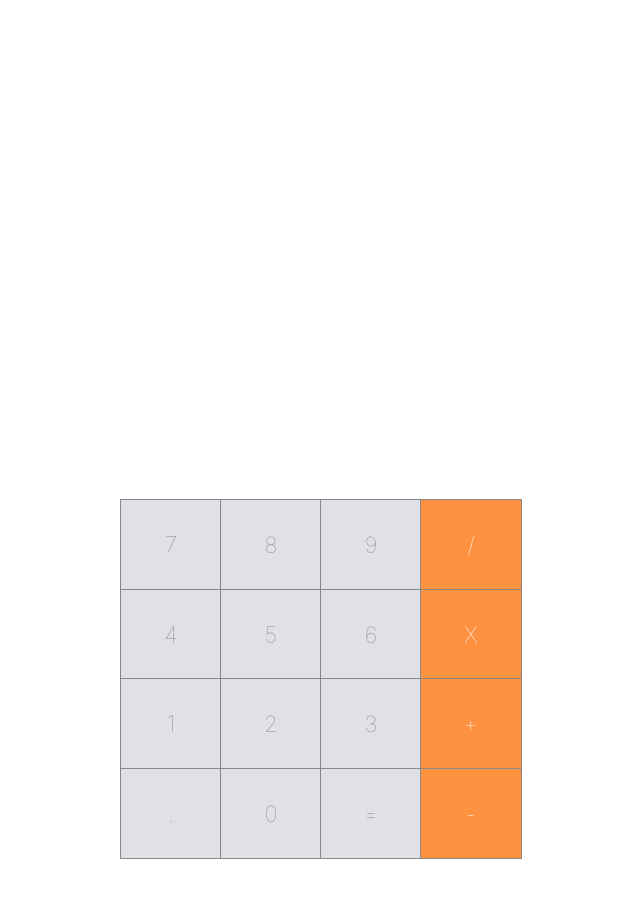
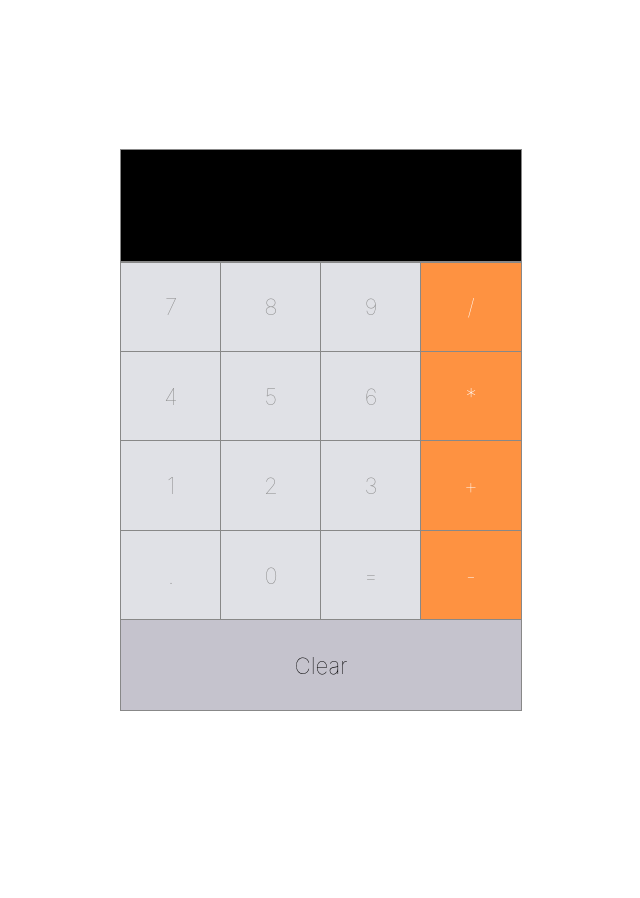
Before and after one commit to dmoneyballer/react-calculator, a React (Create React App) app: page / in a window 1280 px wide. Shown: the top 898 px of the page, without its empty margins (319-959 px from the left). Built offline with nearby package versions, Linux system fonts and the light colour scheme.

Commit message:
working calculator

```diff
--- a/package.json
+++ b/package.json
@@ -3,6 +3,7 @@
   "version": "0.1.0",
   "private": true,
   "dependencies": {
+    "mathjs": "^5.4.2",
     "react": "^16.8.1",
     "react-dom": "^16.8.1",
     "react-scripts": "2.1.5"
--- a/src/App.css
+++ b/src/App.css
@@ -2,7 +2,7 @@
   display: flex;
   justify-content: center;
   align-items: center;
-  height: 200vh;
+  height: 900px;
   width: 100%;
 }
 .calc-wrapper {
--- a/src/App.js
+++ b/src/App.js
@@ -1,33 +1,58 @@
 import React, { Component } from 'react';
 import './App.css';
-import Button from './components/Button';
+import { Button } from './components/Button';
+import { Input } from './components/Input';
+import { ClearButton } from './components/ClearButton';
+import * as math from 'mathjs';
+
 class App extends Component {
+  constructor (props) {
+    super(props);
+    this.state = {
+      input: ""
+    }
+  }
+
+  addToInput = val => {
+    this.setState({input: this.state.input + val});
+  };
+  handleEqual = () => {
+    this.setState({input: math.eval(this.state.input)})
+  }
+
+
   render() {
     return (<div className="App">
         <div className="calc-wrapper">
+          <Input input={this.state.input}></Input>
           <div className="row">
-            <Button>7</Button>
-            <Button>8</Button>
-            <Button>9</Button>
-            <Button>/</Button>
+            <Button handleClick={this.addToInput}>7</Button>
+            <Button handleClick={this.addToInput}>8</Button>
+            <Button handleClick={this.addToInput}>9</Button>
+            <Button handleClick={this.addToInput}>/</Button>
           </div>
           <div className="row">
-            <Button>4</Button>
-            <Button>5</Button>
-            <Button>6</Button>
-            <Button>X</Button>
+            <Button handleClick={this.addToInput}>4</Button>
+            <Button handleClick={this.addToInput}>5</Button>
+            <Button handleClick={this.addToInput}>6</Button>
+            <Button handleClick={this.addToInput}>*</Button>
           </div>
           <div className="row">
-            <Button>1</Button>
-            <Button>2</Button>
-            <Button>3</Button>
-            <Button>+</Button>
+            <Button handleClick={this.addToInput}>1</Button>
+            <Button handleClick={this.addToInput}>2</Button>
+            <Button handleClick={this.addToInput}>3</Button>
+            <Button handleClick={this.addToInput}>+</Button>
           </div>
           <div className="row">
-            <Button>.</Button>
-            <Button>0</Button>
-            <Button>=</Button>
-            <Button>-</Button>
+            <Button handleClick={this.addToInput}>.</Button>
+            <Button handleClick={this.addToInput}>0</Button>
+            <Button handleClick={() => this.handleEqual()}>=</Button>
+            <Button handleClick={this.addToInput}>-</Button>
+          </div>
+          <div className="row">
+          <ClearButton handleClear={() => this.setState({input: ""})}>
+            Clear
+          </ClearButton>
           </div>
         </div>
 
--- a/src/components/Button.css
+++ b/src/components/Button.css
@@ -6,9 +6,9 @@
     font-weight: lighter;
     font-size: 1.4em;
     background-color: #e0e1e6;
-    color: #888;
+    color: #888888;
     flex: 1;
-    outline: 1px solid #888;
+    outline: 1px solid #888888;
 
 }
 .operator {
--- a/src/components/Button.jsx
+++ b/src/components/Button.jsx
@@ -3,10 +3,12 @@ import './Button.css';
 const isOperator = val => {
     return !isNaN(val) || val === "." || val === "=";
 }
-const Button = props => (
+export const Button = props => (
     <div className={`button-wrapper ${
         isOperator(props.children) ? null : "operator"
-    }`}>{props.children}</div>
-)
-
-export default Button;
+        }`}
+        onClick={() => props.handleClick(props.children)}
+    >
+        {props.children}
+    </div>
+);
--- a/src/components/ClearButton.css
+++ b/src/components/ClearButton.css
@@ -0,0 +1,12 @@
+.clear-btn {
+    height: 4em;
+    display: flex;
+    justify-content: center;
+    align-items: center;
+    font-weight: lighter;
+    font-size: 1.4em;
+    background-color: #c5c3cd;
+    color: #000000;
+    flex: 1;
+    outline: 1px solid #888888;
+}
--- a/src/components/ClearButton.jsx
+++ b/src/components/ClearButton.jsx
@@ -0,0 +1,8 @@
+import React from 'react';
+import './ClearButton.css';
+
+export const ClearButton = (props) => (
+    <div className="clear-btn" onClick={props.handleClear}>
+        {props.children}
+    </div>
+)
--- a/src/components/Input.jsx
+++ b/src/components/Input.jsx
@@ -0,0 +1,4 @@
+import React from 'react';
+import './input.css';
+
+export const Input = props => (<div className="input">{props.input}</div>);
--- a/src/components/input.css
+++ b/src/components/input.css
@@ -0,0 +1,12 @@
+.input {
+    height: 4em;
+    display: flex;
+    justify-content: flex-end;
+    justify-items: center;
+    font-weight: bold;
+    font-size: 1.4em;
+    background-color: #000000;
+    color: white;
+    padding: 0.5em;
+    outline: 1px solid #888888
+}
```
Also changed, not shown: 1 other file (tests, documents, lock files or other folders).
